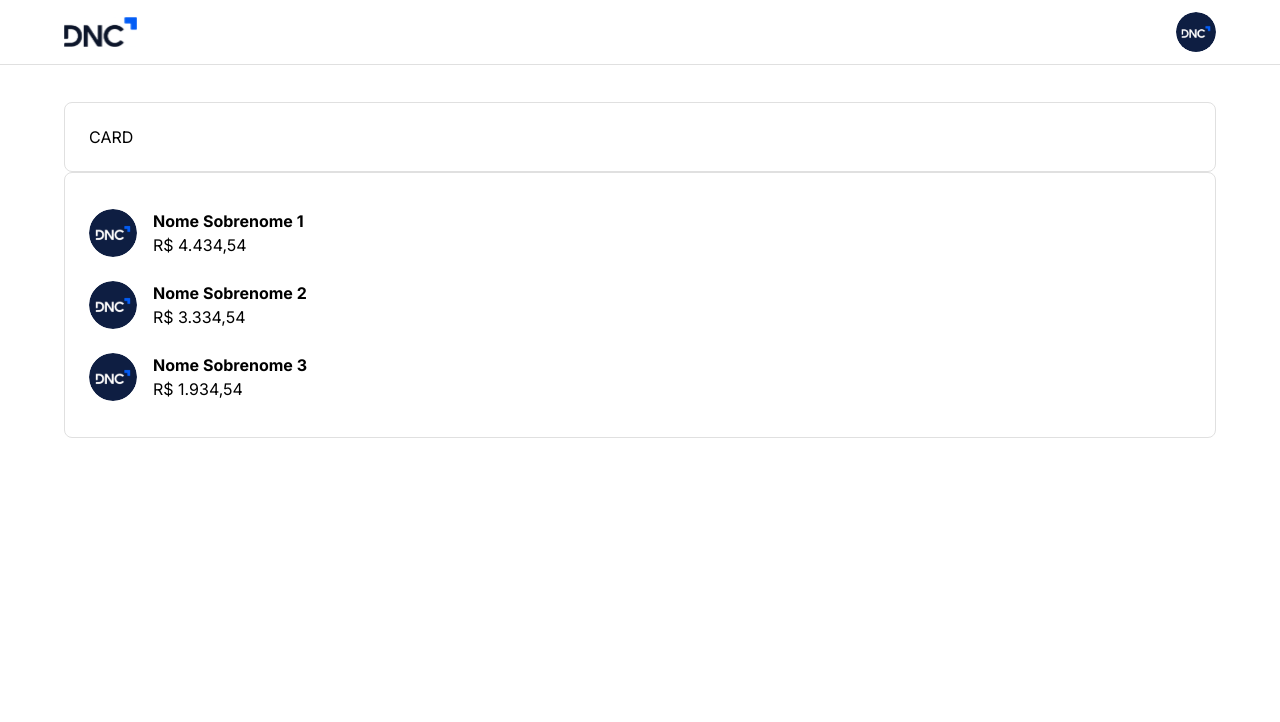
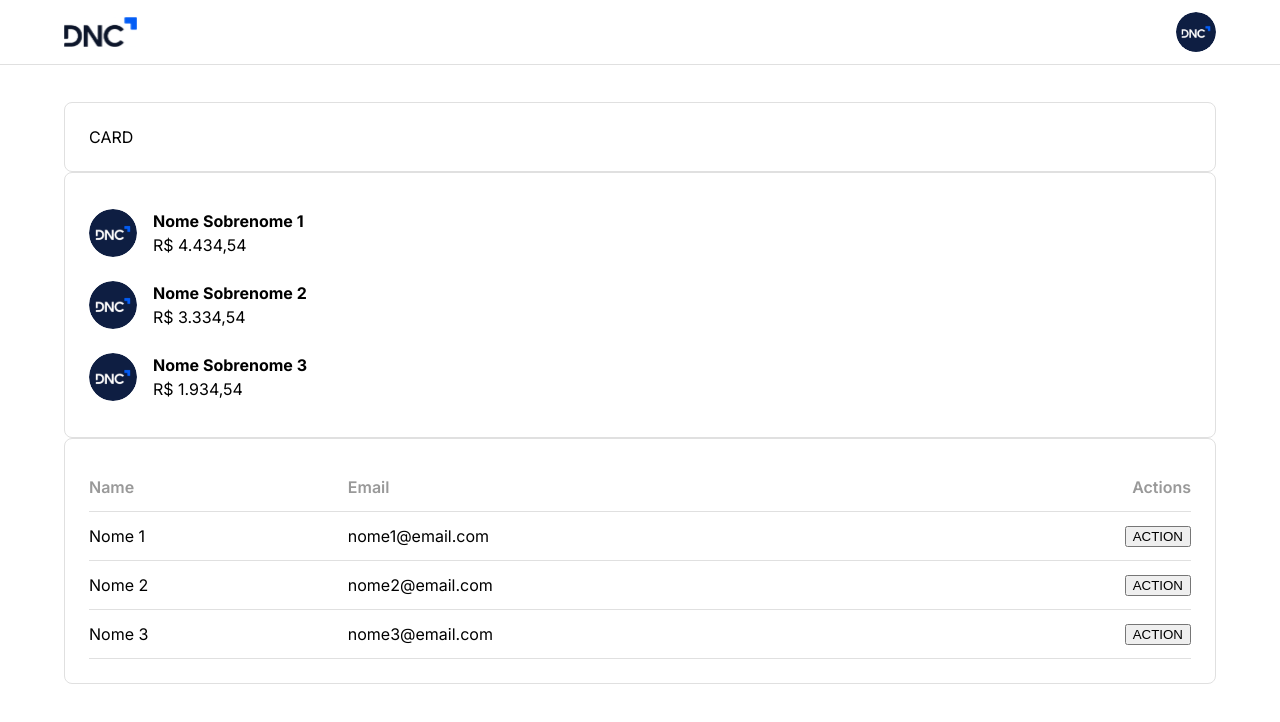
Before and after one commit to Vitori1/dnc-sales-dashboard-vitoria, a React (Vite) app: page /home in a window 1280 px wide. Shown: the top 722 px of the page. Built offline with nearby package versions, Linux system fonts and the light colour scheme.

Commit message:
Feat: Table Component

```diff
--- /dev/null
+++ b/src/components/CustomTable.tsx
@@ -0,0 +1,58 @@
+import styled from 'styled-components'
+import { CustomTableProps } from '@/types'
+import { pxToRem } from '@/utils'
+const TableWrapper = styled.div`
+  overflow-x: auto;
+  width: 100%;
+  table {
+    width: 100%;
+    border-collapse: collapse;
+    th,
+    td {
+      height: ${pxToRem(48)};
+      padding: 0 ${pxToRem(8)} 0 0;
+      text-align: left;
+      &:last-child {
+        text-align: right;
+        padding: 0;
+      }
+    }
+    th {
+      color: ${(props) => props.theme.typographies.subtitle};
+      font-weight: 600;
+    }
+    tr {
+      border-bottom: ${pxToRem(1)} solid
+        ${(props) => props.theme.appDefaultStroke};
+      &:last-clid {
+        border-bottom: none;
+      }
+    }
+  }
+`
+function CustomTable(props: CustomTableProps) {
+  const { headers, rows } = props
+  return (
+    <TableWrapper>
+      <table>
+        <thead>
+          <tr>
+            {headers.map((header, index) => (
+              <th key={index}>{header}</th>
+            ))}
+          </tr>
+        </thead>
+        <tbody>
+          {rows.map((row, rowIndex) => (
+            <tr key={rowIndex}>
+              {row.map((cell, cellIndex) => (
+                <td key={cellIndex}>{cell}</td>
+              ))}
+            </tr>
+          ))}
+        </tbody>
+      </table>
+    </TableWrapper>
+  )
+}
+export default CustomTable
--- a/src/components/index.ts
+++ b/src/components/index.ts
@@ -1,4 +1,5 @@
 export { default as AvatarsList } from './AvatarList'
+export { default as CustomTable } from './CustomTable'
 export { default as FormComponent } from './FormComponent'
 export { default as Header } from './Header'
 export * from './BannerImage'
--- a/src/pages/Home.tsx
+++ b/src/pages/Home.tsx
@@ -1,4 +1,4 @@
-import { AvatarsList, CardComponent, Header } from '@/components'
+import { AvatarsList, CardComponent, CustomTable, Header } from '@/components'
 import { Container } from '@mui/material'
 import { currencyConverter } from '@/utils'
 function Home() {
@@ -19,6 +19,26 @@
       subtitle: currencyConverter(1934.54),
     },
   ]
+  const mockTableData = {
+    headers: ['Name', 'Email', 'Actions'],
+    rows: [
+      [
+        <span>Nome 1</span>,
+        <span>nome1@email.com</span>,
+        <button>ACTION</button>,
+      ],
+      [
+        <span>Nome 2</span>,
+        <span>nome2@email.com</span>,
+        <button>ACTION</button>,
+      ],
+      [
+        <span>Nome 3</span>,
+        <span>nome3@email.com</span>,
+        <button>ACTION</button>,
+      ],
+    ],
+  }
   return (
     <>
       <Header />
@@ -27,6 +47,12 @@
         <CardComponent>
           <AvatarsList listData={mockListData} />
         </CardComponent>
+        <CardComponent>
+          <CustomTable
+            headers={mockTableData.headers}
+            rows={mockTableData.rows}
+          />
+        </CardComponent>
       </Container>
     </>
   )
--- /dev/null
+++ b/src/types/customTable.d.ts
@@ -0,0 +1,4 @@
+export interface CustomTableProps {
+  headers: string[]
+  rows: React.ReactNode[][]
+}
--- a/src/types/index.ts
+++ b/src/types/index.ts
@@ -1,4 +1,5 @@
 export * from './avatarsList'
+export * from './customTable'
+export * from './formComponent'
+export * from './theme'
 export * from './typographies'
-export * from './theme'
-export * from './formComponent'
```
